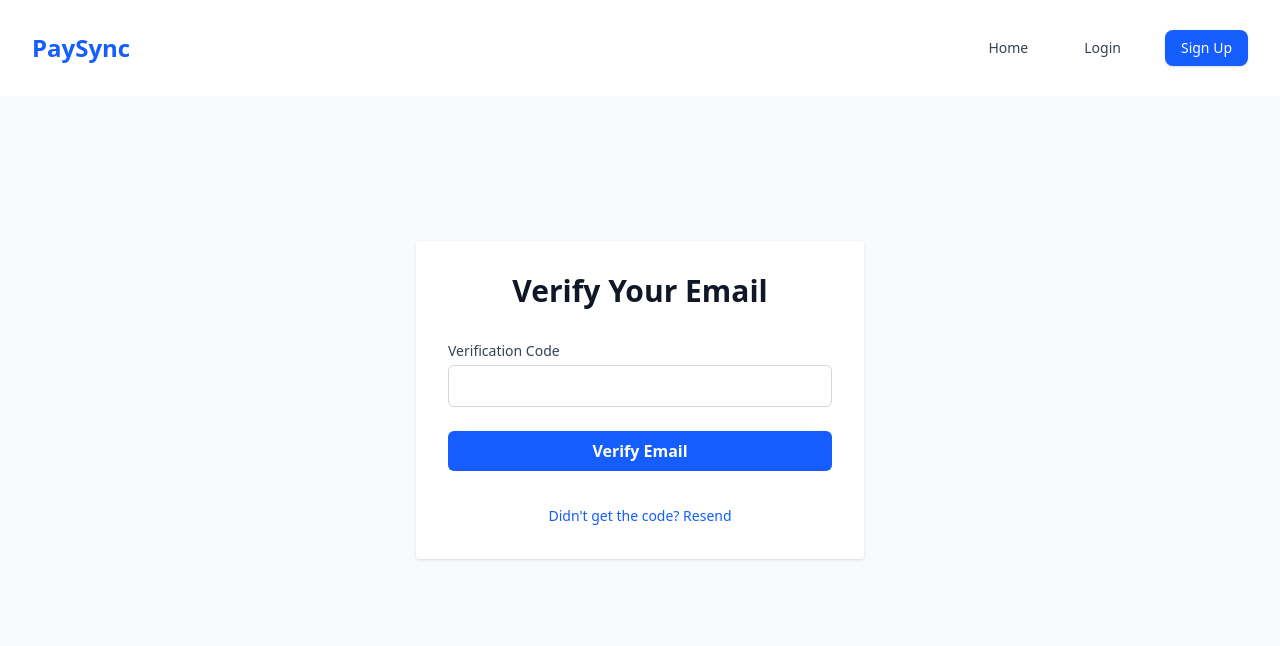
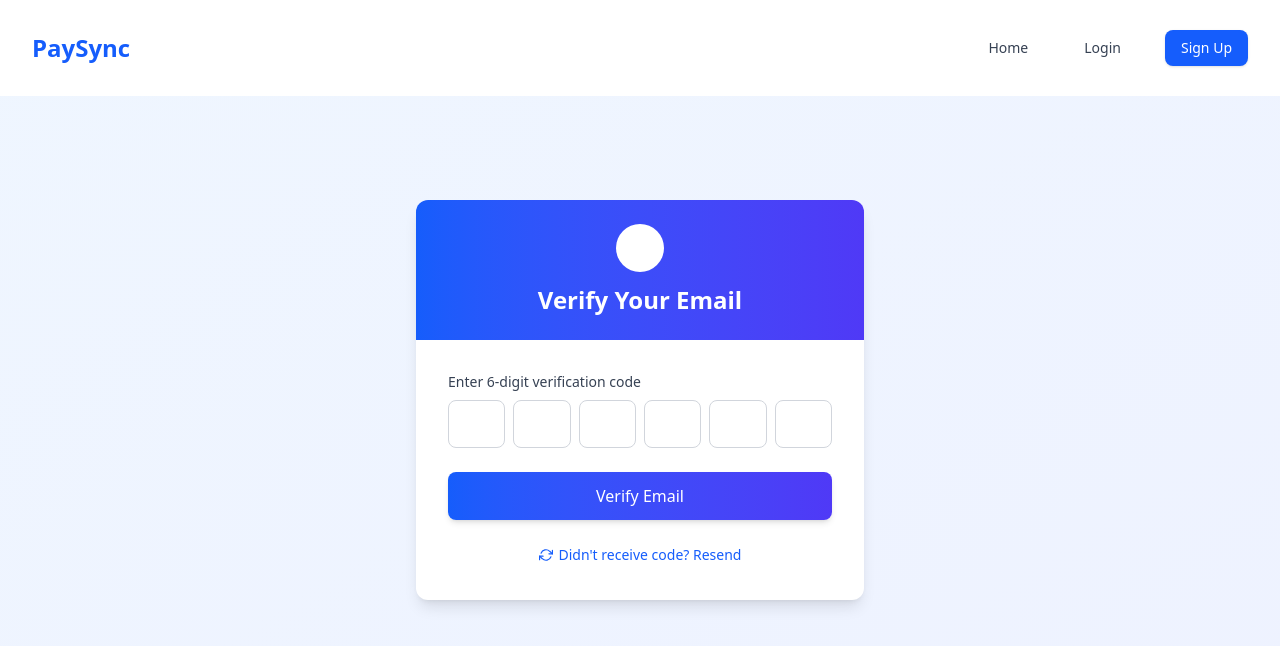
Before and after one commit to BakariJuma1/Debt-management-app-, a React (Vite) app: page /verify-email in a window 1280 px wide. Shown: the top 646 px of the page. Built offline with nearby package versions, Linux system fonts and the light colour scheme.

Commit message:
feat:Fixing re directing after business creation

```diff
--- a/src/AuthProvider.jsx
+++ b/src/AuthProvider.jsx
@@ -82,19 +82,24 @@ export const AuthProvider = ({ children }) => {
   };
 
   // Update user with business awareness
-  const updateUser = (updatedData) => {
+const updateUser = async (updatedData) => {
+   console.log('Updating user with:', updatedData);
+  return new Promise(resolve => {
     setAuthState(prev => {
       const updatedUser = {
         ...prev.user,
         ...updatedData,
         hasBusiness: updatedData.role === 'owner'
-          ? updatedData.owned_businesses?.length > 0 || prev.user?.hasBusiness
-          : !!updatedData.business_id || prev.user?.hasBusiness
+          ? updatedData.owned_businesses?.length > 0
+          : !!updatedData.business_id
       };
+
       localStorage.setItem("user", JSON.stringify(updatedUser));
+      resolve(updatedUser);
       return { ...prev, user: updatedUser };
     });
-  };
+  });
+};
 
   // Specialized business update
   const updateBusiness = (businessData) => {
--- a/src/components/dashboard/DashboardRouter.jsx
+++ b/src/components/dashboard/DashboardRouter.jsx
@@ -1,36 +1,62 @@
 import React from "react";
 import { useAuth } from "../../AuthProvider";
 import useIsMobile from "../../hooks/useIsMobile";
-import { Navigate } from "react-router-dom";
+import { Navigate, useLocation } from "react-router-dom"; // Added useLocation import
 
+// Import dashboard components
 import OwnerDashboardDesktop from "../../pages/dashboard/OwnerDashboardDesktop";
 import OwnerDashboardMobile from "../../pages/dashboard/OwnerDashboardMobile";
 import SalesmanDashboardDesktop from "../../pages/dashboard/SalesmanDashboardDesktop";
 import SalesmanDashboardMobile from "../../pages/dashboard/SalesmanDashboardMobile";
 import AdminDashboardDesktop from "../../pages/dashboard/AdminDashboardDesktop";
 import AdminDashboardMobile from "../../pages/dashboard/AdminDashboardMobile";
+import { useEffect } from "react";
 
 const DashboardRouter = () => {
   const { user } = useAuth();
   const isMobile = useIsMobile();
+  const location = useLocation();
 
-  if (!user) return <p>Loading...</p>;
+  useEffect(() => {
+  console.log('Dashboard mounted. Location state:', location.state);
 
-  const role = user.role;
+  if (location.state?.fromBusinessCreation) {
+    console.log('Coming from business creation - verifying state...');
+    console.log('Current user:', user);
 
-  // Redirect owner without business info
-  if (role === "owner" && !user.hasBusiness) {
+    if (user?.role === 'owner' && !user?.hasBusiness) {
+      console.warn('State mismatch! Expected hasBusiness: true');
+      // Force state refresh as last resort
+      window.location.reload();
+    }
+  }
+}, [location.state, user]);
+
+  if (!user) {
+    return (
+      <div className="flex justify-center items-center h-screen">
+        <p>Loading dashboard...</p>
+      </div>
+    );
+  }
+
+  const { role, hasBusiness } = user;
+
+  // Redirect unregistered owners
+  if (role === "owner" && !hasBusiness) {
     return <Navigate to="/settings/business" replace />;
   }
 
-  if (role === "owner") {
-    return isMobile ? <OwnerDashboardMobile /> : <OwnerDashboardDesktop />;
-  } else if (role === "salesman") {
-    return isMobile ? <SalesmanDashboardMobile /> : <SalesmanDashboardDesktop />;
-  } else if (role === "admin") {
-    return isMobile ? <AdminDashboardMobile /> : <AdminDashboardDesktop />;
-  } else {
-    return <p>Unauthorized</p>;
+  // Return appropriate dashboard
+  switch (role) {
+    case "owner":
+      return isMobile ? <OwnerDashboardMobile /> : <OwnerDashboardDesktop />;
+    case "salesman":
+      return isMobile ? <SalesmanDashboardMobile /> : <SalesmanDashboardDesktop />;
+    case "admin":
+      return isMobile ? <AdminDashboardMobile /> : <AdminDashboardDesktop />;
+    default:
+      return <Navigate to="/unauthorized" replace />;
   }
 };
 
--- a/src/components/settings/owner/BusinessInfoForm.jsx
+++ b/src/components/settings/owner/BusinessInfoForm.jsx
@@ -4,6 +4,8 @@ import { FiEdit2, FiSave, FiX, FiPlusCircle, FiBriefcase, FiUser } from "react-i
 import { useAuth } from "../../../AuthProvider";
 import { useNavigate } from "react-router-dom";
 import API_BASE_URL from "../../../api";
+import { usePostSubmission } from "../../../hooks/usePostSubmission";
+
 
 function BusinessInfoForm({ isInSidebar = false }) {
   const { user, token, updateUser } = useAuth();
@@ -15,6 +17,7 @@ function BusinessInfoForm({ isInSidebar = false }) {
   const [loading, setLoading] = useState({ business: false, owner: false });
   const [error, setError] = useState(null);
   const [isCreating, setIsCreating] = useState(false);
+  const { handleBusinessCreationSuccess } = usePostSubmission();
 
   // Form states
   const [businessForm, setBusinessForm] = useState({
@@ -85,52 +88,19 @@ function BusinessInfoForm({ isInSidebar = false }) {
   setError(null);
 
   try {
-      const config = {
-        headers: {
-          Authorization: `Bearer ${token}`,
-          'Content-Type': 'application/json'
-        }
-      };
+    console.log('Submitting business form...');
+    const response = await axios.post(`${API_BASE_URL}/businesses`, businessForm, {
+      headers: { Authorization: `Bearer ${token}` }
+    });
+    console.log('Business created:', response.data);
 
-      let response;
-      if (isCreating) {
-        response = await axios.post(
-          `${API_BASE_URL}/businesses`,
-          businessForm,
-          config
-        );
+    console.log('Calling handleBusinessCreationSuccess...');
+    await handleBusinessCreationSuccess(response.data);
 
-        // Update user state with business info
-        const updatedUser = {
-          ...user,
-          hasBusiness: true,
-          business: response.data
-        };
-        updateUser(updatedUser);
-
-        // Show success message
-        setError({ type: 'success', message: 'Business created successfully! Redirecting to dashboard...' });
-
-        // Redirect to dashboard after 2 seconds
-        setTimeout(() => {
-          navigate('/dashboard', { replace: true });
-        }, 2000);
-
-      } else {
-        response = await axios.put(
-          `${API_BASE_URL}/businesses/${business.id}`,
-          businessForm,
-          config
-        );
-        setBusiness(response.data);
-        setIsBusinessModalOpen(false);
-      }
+    console.log('Business creation flow completed');
   } catch (err) {
-      console.error("Business operation failed:", err);
-      setError(
-        err.response?.data?.message ||
-        (isCreating ? "Failed to create business" : "Failed to update business")
-      );
+    console.error('Business creation failed:', err);
+    setError(err.response?.data?.message || "Failed to create business");
   } finally {
     setLoading(prev => ({ ...prev, business: false }));
   }
--- /dev/null
+++ b/src/hooks/usePostSubmission.js
@@ -0,0 +1,48 @@
+// usePostSubmission.js
+import { useNavigate } from "react-router-dom";
+import { useAuth } from "../AuthProvider";
+
+export function usePostSubmission() {
+  const navigate = useNavigate();
+  const { user, updateUser } = useAuth();
+
+  const handleBusinessCreationSuccess = async (businessData) => {
+    console.log('Starting business creation success handler');
+
+    try {
+      // 1. Prepare updated user data
+      const updatedUser = {
+        ...user,
+        hasBusiness: true,
+        business: businessData,
+        owned_businesses: [...(user.owned_businesses || []), businessData]
+      };
+      console.log('Updated user data:', updatedUser);
+
+      // 2. Update context
+      console.log('Updating user context...');
+      await updateUser(updatedUser);
+
+      // 3. Verify localStorage
+      const storedUser = JSON.parse(localStorage.getItem("user"));
+      console.log('LocalStorage user:', storedUser);
+
+      // 4. Navigate with state
+      console.log('Navigating to dashboard...');
+      navigate('/dashboard', {
+        replace: true,
+        state: {
+          fromBusinessCreation: true,
+          timestamp: Date.now() // Ensures fresh render
+        }
+      });
+
+    } catch (error) {
+      console.error('Post-submission error:', error);
+      // Fallback to simple navigation if something fails
+      navigate('/dashboard', { replace: true });
+    }
+  };
+
+  return { handleBusinessCreationSuccess };
+}
--- a/src/pages/verify email/VerifyEmail.jsx
+++ b/src/pages/verify email/VerifyEmail.jsx
@@ -3,6 +3,7 @@ import { useLocation, useNavigate } from 'react-router-dom';
 import axios from 'axios';
 import API_BASE_URL from '../../api';
 import { useAuth } from '../../AuthProvider';
+import { FiMail, FiLock, FiRefreshCw } from 'react-icons/fi';
 
 const VerifyEmail = () => {
   const location = useLocation();
@@ -10,9 +11,20 @@ const VerifyEmail = () => {
   const { manualLogin } = useAuth();
 
   const [email, setEmail] = useState('');
-  const [otp, setOtp] = useState('');
+  const [otp, setOtp] = useState(Array(6).fill(''));
   const [message, setMessage] = useState({ text: '', isError: false });
   const [loading, setLoading] = useState(false);
+  const [resendCooldown, setResendCooldown] = useState(0);
+
+  // Format email to show only first part and domain (e.g. "joh***@gmail.com")
+  const formatPartialEmail = (email) => {
+    if (!email) return '';
+    const [username, domain] = email.split('@');
+    const maskedUsername = username.length > 3
+      ? `${username.substring(0, 3)}${'*'.repeat(username.length - 3)}`
+      : '*'.repeat(username.length);
+    return `${maskedUsername}@${domain}`;
+  };
 
   useEffect(() => {
     if (location.state?.email) {
@@ -20,11 +32,24 @@ const VerifyEmail = () => {
     }
   }, [location]);
 
+  // Handle OTP input with separate boxes
+  const handleOtpChange = (element, index) => {
+    const newOtp = [...otp];
+    newOtp[index] = element.value.slice(-1); // Only take last character
+    setOtp(newOtp);
+
+    // Auto-focus next input
+    if (element.value && index < 5) {
+      document.getElementById(`otp-${index + 1}`).focus();
+    }
+  };
+
   const handleVerify = async (e) => {
     e.preventDefault();
+    const fullOtp = otp.join('');
 
-    if (!otp) {
-      setMessage({ text: 'Please enter the verification code.', isError: true });
+    if (fullOtp.length !== 6) {
+      setMessage({ text: 'Please enter the full 6-digit code.', isError: true });
       return;
     }
 
@@ -34,31 +59,20 @@ const VerifyEmail = () => {
     try {
       const res = await axios.post(`${API_BASE_URL}/verify-email`, {
         email,
-        otp,
+        otp: fullOtp,
       });
 
       if (res.data.token && res.data.user) {
         setMessage({ text: 'Email verified! Logging you in...', isError: false });
-
-        // Critical change: await the manualLogin and use its return value
         const loggedInUser = await manualLogin(res.data.user, res.data.token);
 
-        console.log('Verification successful, user:', loggedInUser); // Debug log
-
-        // Immediate redirect based on role
         if (loggedInUser.role === 'owner') {
-          navigate('/settings', { replace: true }); // Force redirect to settings
+          navigate('/settings', { replace: true });
         } else {
-          navigate('/', { replace: true }); // Fallback for other roles
+          navigate('/', { replace: true });
         }
-      } else {
-        setMessage({
-          text: 'Verification succeeded but login info missing.',
-          isError: true
-        });
       }
     } catch (error) {
-      console.error('Verification error:', error); // Debug log
       setMessage({
         text: error.response?.data?.message || 'Verification failed. Please try again.',
         isError: true,
@@ -76,13 +90,25 @@ const VerifyEmail = () => {
 
     setLoading(true);
     setMessage({ text: '', isError: false });
+    setResendCooldown(30); // 30 second cooldown
 
     try {
       await axios.post(`${API_BASE_URL}/resend-verification`, { email });
-      setMessage({ text: 'New verification email sent!', isError: false });
+      setMessage({ text: 'New verification code sent!', isError: false });
+
+      // Start cooldown timer
+      const timer = setInterval(() => {
+        setResendCooldown(prev => {
+          if (prev <= 1) {
+            clearInterval(timer);
+            return 0;
+          }
+          return prev - 1;
+        });
+      }, 1000);
     } catch (error) {
       setMessage({
-        text: error.response?.data?.message || 'Failed to resend verification email.',
+        text: error.response?.data?.message || 'Failed to resend verification code.',
         isError: true,
       });
     } finally {
@@ -91,62 +117,102 @@ const VerifyEmail = () => {
   };
 
   return (
-    <div className="min-h-screen flex items-center justify-center bg-gray-50 px-4">
-      <div className="w-full max-w-md space-y-8 bg-white p-8 rounded shadow">
-        <h2 className="text-3xl font-bold text-gray-900 text-center">Verify Your Email</h2>
-
+    <div className="min-h-screen flex items-center justify-center bg-gradient-to-br from-blue-50 to-indigo-50 px-4 py-12">
+      <div className="w-full max-w-md bg-white rounded-xl shadow-lg overflow-hidden">
+        <div className="bg-gradient-to-r from-blue-600 to-indigo-600 p-6 text-center">
+          <div className="mx-auto flex items-center justify-center h-12 w-12 bg-white bg-opacity-20 rounded-full">
+            <FiMail className="h-6 w-6 text-white" />
+          </div>
+          <h2 className="mt-3 text-2xl font-bold text-white">Verify Your Email</h2>
           {email && (
-          <p className="text-center text-gray-600 mb-4">
-            Verification code sent to <span className="font-semibold">{email}</span>
+            <p className="mt-2 text-blue-100">
+              Code sent to <span className="font-medium">{formatPartialEmail(email)}</span>
             </p>
           )}
+        </div>
 
+        <div className="p-6 sm:p-8">
           {message.text && (
             <div
-            className={`p-4 rounded-md ${
-              message.isError ? 'bg-red-50 text-red-800' : 'bg-green-50 text-green-800'
+              className={`mb-6 p-4 rounded-lg flex items-start ${
+                message.isError ? 'bg-red-50 text-red-700' : 'bg-green-50 text-green-700'
               }`}
             >
+              <div className="flex-shrink-0">
+                {message.isError ? (
+                  <svg className="h-5 w-5" fill="currentColor" viewBox="0 0 20 20">
+                    <path fillRule="evenodd" d="M10 18a8 8 0 100-16 8 8 0 000 16zM8.707 7.293a1 1 0 00-1.414 1.414L8.586 10l-1.293 1.293a1 1 0 101.414 1.414L10 11.414l1.293 1.293a1 1 0 001.414-1.414L11.414 10l1.293-1.293a1 1 0 00-1.414-1.414L10 8.586 8.707 7.293z" clipRule="evenodd" />
+                  </svg>
+                ) : (
+                  <svg className="h-5 w-5" fill="currentColor" viewBox="0 0 20 20">
+                    <path fillRule="evenodd" d="M10 18a8 8 0 100-16 8 8 0 000 16zm3.707-9.293a1 1 0 00-1.414-1.414L9 10.586 7.707 9.293a1 1 0 00-1.414 1.414l2 2a1 1 0 001.414 0l4-4z" clipRule="evenodd" />
+                  </svg>
+                )}
+              </div>
+              <div className="ml-3">
                 <p className="text-sm font-medium">{message.text}</p>
+              </div>
             </div>
           )}
 
           <form onSubmit={handleVerify} className="space-y-6">
             <div>
-            <label htmlFor="otp" className="block text-sm font-medium text-gray-700">
-              Verification Code
+              <label htmlFor="otp" className="block text-sm font-medium text-gray-700 mb-2">
+                Enter 6-digit verification code
               </label>
+              <div className="flex justify-between space-x-2">
+                {Array.from({ length: 6 }).map((_, index) => (
                   <input
-              id="otp"
-              name="otp"
+                    key={index}
+                    id={`otp-${index}`}
                     type="text"
                     inputMode="numeric"
-              maxLength={6}
-              required
-              value={otp}
-              onChange={(e) => setOtp(e.target.value)}
-              className="mt-1 block w-full border border-gray-300 rounded-md px-3 py-2 focus:outline-none focus:ring-blue-500 focus:border-blue-500"
+                    maxLength={1}
+                    value={otp[index]}
+                    onChange={(e) => handleOtpChange(e.target, index)}
+                    onFocus={(e) => e.target.select()}
+                    className="w-full h-12 text-center text-xl font-medium border border-gray-300 rounded-lg focus:ring-2 focus:ring-blue-500 focus:border-blue-500 outline-none transition"
                     disabled={loading}
                   />
+                ))}
+              </div>
             </div>
 
             <button
               type="submit"
               disabled={loading}
-            className="w-full py-2 px-4 bg-blue-600 hover:bg-blue-700 text-white font-semibold rounded-md"
+              className={`w-full py-3 px-4 bg-gradient-to-r from-blue-600 to-indigo-600 hover:from-blue-700 hover:to-indigo-700 text-white font-medium rounded-lg shadow-md hover:shadow-lg transition-all flex items-center justify-center ${
+                loading ? 'opacity-80 cursor-not-allowed' : ''
+              }`}
             >
-            {loading ? 'Verifying...' : 'Verify Email'}
+              {loading ? (
+                <>
+                  <svg className="animate-spin -ml-1 mr-3 h-5 w-5 text-white" xmlns="http://www.w3.org/2000/svg" fill="none" viewBox="0 0 24 24">
+                    <circle className="opacity-25" cx="12" cy="12" r="10" stroke="currentColor" strokeWidth="4"></circle>
+                    <path className="opacity-75" fill="currentColor" d="M4 12a8 8 0 018-8V0C5.373 0 0 5.373 0 12h4zm2 5.291A7.962 7.962 0 014 12H0c0 3.042 1.135 5.824 3 7.938l3-2.647z"></path>
+                  </svg>
+                  Verifying...
+                </>
+              ) : (
+                'Verify Email'
+              )}
             </button>
           </form>
 
-        <div className="text-center mt-4">
+          <div className="mt-6 text-center">
             <button
               onClick={handleResendCode}
-            disabled={loading}
-            className="text-sm text-blue-600 hover:text-blue-500 font-medium"
+              disabled={loading || resendCooldown > 0}
+              className="text-sm font-medium text-blue-600 hover:text-blue-500 disabled:text-gray-400 inline-flex items-center"
             >
-            Didn't get the code? Resend
+              <FiRefreshCw className="mr-1.5" />
+              {resendCooldown > 0 ? (
+                `Resend code in ${resendCooldown}s`
+              ) : (
+                "Didn't receive code? Resend"
+              )}
             </button>
+          </div>
         </div>
       </div>
     </div>
```
Lines whose indentation alone changed are shown as unchanged.
